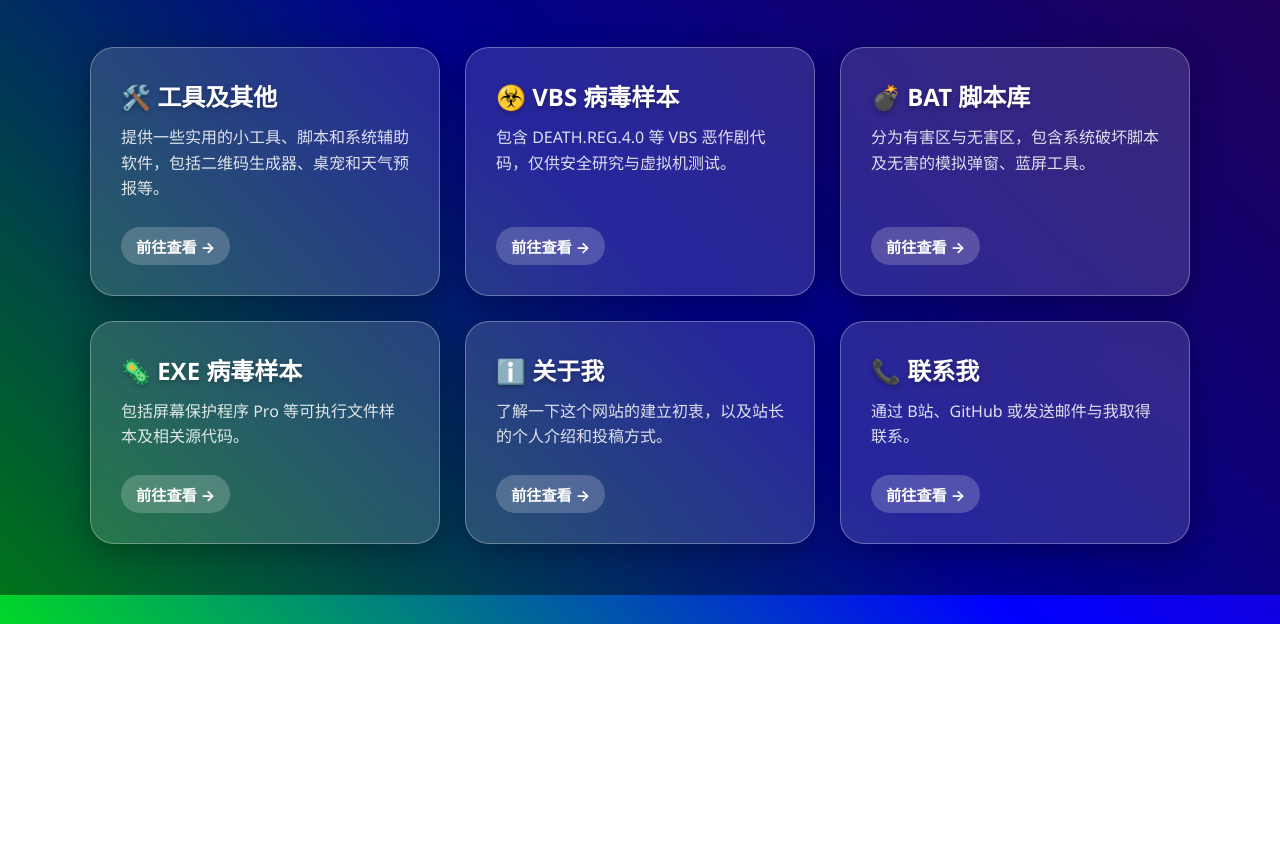
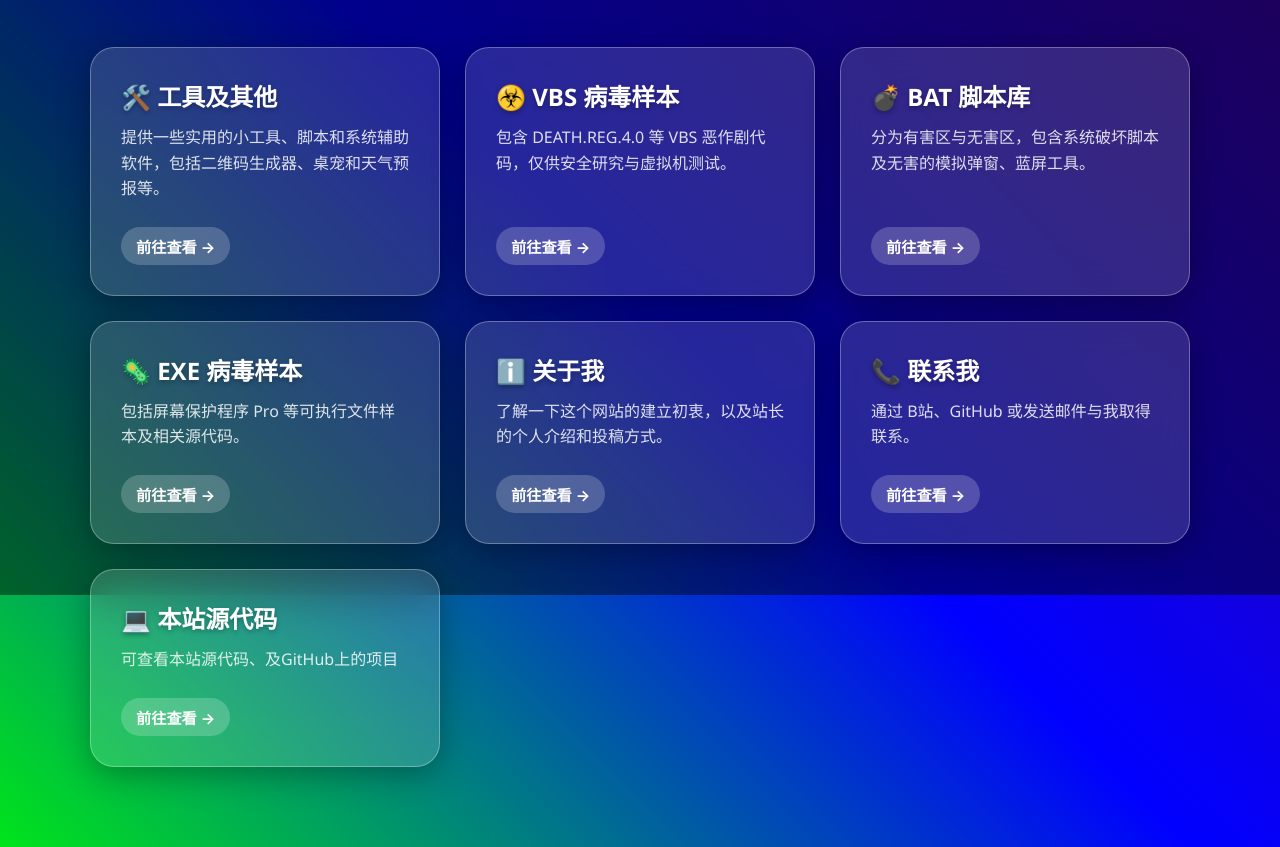
Before and after one commit to zhengapple/thehello.xyz, a plain HTML site: page index.html in a window 1280 px wide. Shown: the part 205-1052 px from the top of the page. Before the commit the page ends 829 px from the top, so only its background shows below. Drawn offline with Linux system fonts and the light colour scheme.

Commit message:
Update index.html

```diff
--- a/index.html
+++ b/index.html
@@ -214,6 +214,15 @@
             <span class="card-cta">前往查看 →</span>
         </a>
 
+		<!-- 网站原代码 -->
+		<a href="green.html" class="glass-card">
+			<div>
+				<h2 class="card-title">💻 本站源代码</h2>
+				<p class="card-desc">可查看本站源代码、及GitHub上的项目</p>
+			</div>
+			<span class="card-cta">前往查看 →</span>
+		</a>
+
     </main>
 
 </body>
```
